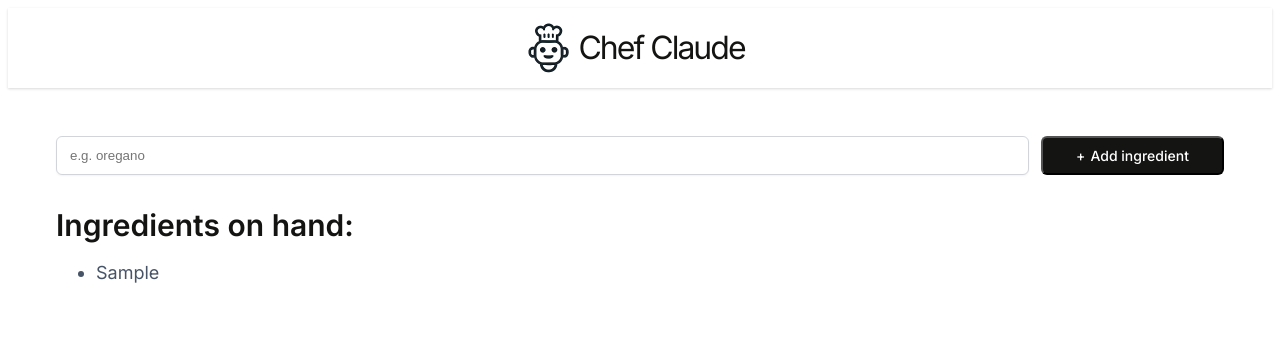
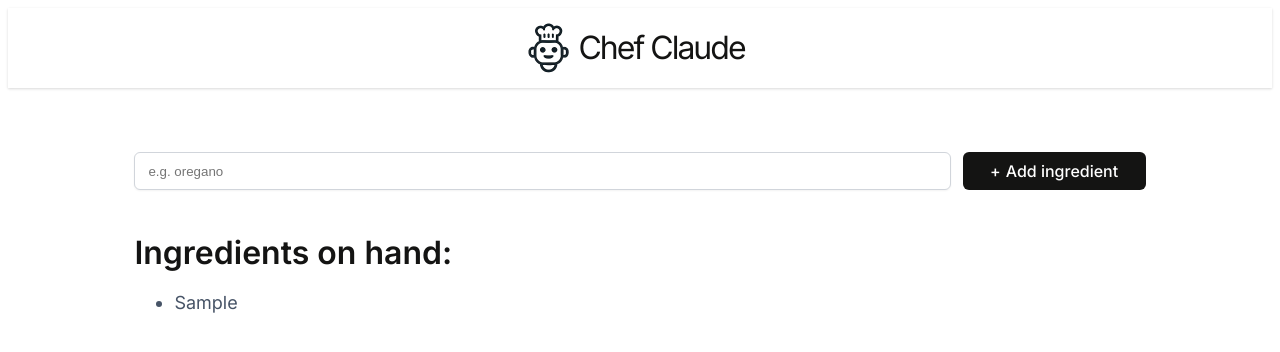
Before and after one commit to sumayya-yasin/chef-claude, a React (Vite) app: page / in a window 1280 px wide. Both pictures are taken after typing "Sample" into the empty fields and a click on the button "Add ingredient". Shown: the top 352 px of the page. Built offline with nearby package versions, Linux system fonts and the light colour scheme; no server answers; what @huggingface/inference would draw is missing.

Commit message:
Feat: Complete AI integrations and layout styles

```diff
--- a/package.json
+++ b/package.json
@@ -13,7 +13,8 @@
     "@huggingface/inference": "^4.6.1",
     "dotenv": "^17.2.1",
     "react": "^19.1.0",
-    "react-dom": "^19.1.0"
+    "react-dom": "^19.1.0",
+    "react-markdown": "^8.0.7"
   },
   "devDependencies": {
     "@eslint/js": "^9.30.1",
--- a/src/App.css
+++ b/src/App.css
@@ -18,7 +18,6 @@ body {
 }
 
 h1,
-h2,
 h3 {
   margin: 0;
 }
@@ -47,7 +46,10 @@ h3 {
 /* main component */
 
 .main {
-  padding: 3rem;
+  box-sizing: border-box;
+  margin: 4rem auto;
+  width: 80%;
+
 }
 
 /* add ingredient section */
@@ -69,13 +71,20 @@ h3 {
 
 .add-ingredient__btn {
   background: var(--primary-black);
+  border: none;
   border-radius: 6px;
   color: white;
+  cursor: pointer;
   font-family: inter;
-  font-size: 0.875rem;
+  font-size: 1rem;
   font-weight: 500;
   padding: 9px 17px;
   width: 183px;
+}
+
+.add-ingredient__btn:hover {
+  background-color: var(--grey-accent);
+  transition: background-color 0.3s ease-in-out;
 }
 
 .add-ingredient__form>button::before {
@@ -84,18 +93,18 @@ h3 {
 }
 
 /* ingredients display section */
-.ingredients-section__heading {
+.heading {
   font-weight: 600;
-  font-size: 30px;
+  font-size: 2rem;
   margin-bottom: 0;
-  padding-top: 2rem;
+  padding-top: 1rem;
 }
 
-.ingredients-section__list__items {
+.list__items {
+  color: var(--light-text);
+  font-size: 1.125rem;
   font-weight: 400;
-  font-size: 1.125rem;
-  line-height: 28px;
-  color: var(--light-text);
+  line-height: 30px;
 }
 
 /* ingredients section callout */
@@ -105,7 +114,7 @@ h3 {
   border-radius: 8px;
   display: flex;
   justify-content: space-between;
-  margin: 2rem 0;
+  margin: 1.7rem 0;
   padding: 2.5rem 3rem 3rem 3rem;
 }
 
@@ -117,6 +126,7 @@ h3 {
 
 .callout__text {
   color: var(--grey-accent);
+  font-size: 1rem;
   margin: 0rem;
 }
 
@@ -126,17 +136,58 @@ h3 {
   border: none;
   box-shadow: 0px 1px 2px 0px #0000000D;
   color: var(--dark-text);
+  cursor: pointer;
   font-family: inter, 'sans-serif';
-  font-size: .875rem;
+  font-size: 1rem;
   font-weight: 500;
   padding: 9px 17px;
 }
 
+.callout__btn:disabled {
+  cursor: not-allowed;
+  opacity: 0.7;
+  pointer-events: none;
+}
+
+.callout__btn:hover {
+  background-color: #ea6336;
+  transition: background-color 0.3s ease-in-out;
+}
+
 @media screen and (max-width:680px) {
+  .main {
+    padding: 2rem 0.5rem
+  }
+
+  .add-ingredient__btn {
+    padding: 0 0.7rem;
+    width: auto;
+  }
+
   .callout {
     flex-direction: column;
     gap: 2rem;
   }
+}
 
+/* recipe section */
+.recipe-container {
+  color: var(--light-text);
+  font-size: 1.125rem;
+  font-weight: 400;
+  line-height: 28px;
+  padding: 0.5rem;
+  opacity: 0;
+  transform: translateY(20px);
+  transition: all 0.6s ease-out;
+}
 
+.recipe-container.visible {
+  opacity: 1;
+  transform: translateY(0);
 }
+
+.recipe-container ul li,
+.recipe-container ol li {
+  margin-bottom: 0.7rem;
+}
--- a/src/components/Body.jsx
+++ b/src/components/Body.jsx
@@ -5,17 +5,29 @@ import { getRecipeFromMistral } from "../ai";
 
 export default function Body() {
   const [ingredients, setIngredients] = useState([]);
-  const [recipe, setRecipe] = useState([]);
+  const [recipe, setRecipe] = useState();
+  const [isLoading, setIsLoading] = useState(false);
+  const [recipeVisible, setRecipeVisible] = useState(false);
 
   function addIngredient(formData) {
     const newIngredient = formData.get("ingredient");
     setIngredients((prevIngredients) => [...prevIngredients, newIngredient]);
   }
 
-  function getRecipe() {
-    setRecipe(getRecipeFromMistral(ingredients));
+  async function getRecipe() {
+    setIsLoading(true);
+    const generatedRecipe = await getRecipeFromMistral(ingredients);
+    setRecipe(generatedRecipe);
+    setIsLoading(false);
+    setTimeout(() => {
+      document
+        .getElementById("recipe-section")
+        .scrollIntoView({ behavior: "smooth", block: "nearest" });
+    }, 10);
+    setTimeout(() => {
+      setRecipeVisible(true);
+    }, 150);
   }
-
   return (
     <main className="main">
       <form className="add-ingredient__form" action={addIngredient}>
@@ -29,9 +41,13 @@ export default function Body() {
         <button className="add-ingredient__btn">Add ingredient</button>
       </form>
       {ingredients.length > 0 ? (
-        <IngredientsList ingredients={ingredients} getRecipe={getRecipe} />
+        <IngredientsList
+          ingredients={ingredients}
+          getRecipe={getRecipe}
+          loadingState={isLoading}
+        />
       ) : null}
-      {recipe != null ? <ClaudeRecipe recipe={recipe} /> : null}{" "}
+      {recipe && <ClaudeRecipe recipe={recipe} recipeVisible={recipeVisible}/>}
     </main>
   );
 }
--- a/src/components/ClaudeRecipe.jsx
+++ b/src/components/ClaudeRecipe.jsx
@@ -1,66 +1,15 @@
+import ReactMarkdown from "react-markdown";
+
 export default function ClaudeRecipe(props) {
+  console.log(props.recipe);
   return (
-    <section>
-      {props.recipe}
-      {/* <h2>Chef Claude Recommends:</h2>
-          <article className="suggested-recipe-container" aria-live="polite">
-            <p>
-              Based on the ingredients you have available, I would recommend
-              making a simple a delicious <strong>Beef Bolognese Pasta</strong>.
-              Here is the recipe:
-            </p>
-            <h3>Beef Bolognese Pasta</h3>
-            <strong>Ingredients:</strong>
-            <ul>
-              <li>1 lb. ground beef</li>
-              <li>1 onion, diced</li>
-              <li>3 cloves garlic, minced</li>
-              <li>2 tablespoons tomato paste</li>
-              <li>1 (28 oz) can crushed tomatoes</li>
-              <li>1 cup beef broth</li>
-              <li>1 teaspoon dried oregano</li>
-              <li>1 teaspoon dried basil</li>
-              <li>Salt and pepper to taste</li>
-              <li>
-                8 oz pasta of your choice (e.g., spaghetti, penne, or linguine)
-              </li>
-            </ul>
-            <strong>Instructions:</strong>
-            <ol>
-              <li>
-                Bring a large pot of salted water to a boil for the pasta.
-              </li>
-              <li>
-                In a large skillet or Dutch oven, cook the ground beef over
-                medium-high heat, breaking it up with a wooden spoon, until
-                browned and cooked through, about 5-7 minutes.
-              </li>
-              <li>
-                Add the diced onion and minced garlic to the skillet and cook
-                for 2-3 minutes, until the onion is translucent.
-              </li>
-              <li>Stir in the tomato paste and cook for 1 minute.</li>
-              <li>
-                Add the crushed tomatoes, beef broth, oregano, and basil. Season
-                with salt and pepper to taste.
-              </li>
-              <li>
-                Reduce the heat to low and let the sauce simmer for 15-20
-                minutes, stirring occasionally, to allow the flavors to meld.
-              </li>
-              <li>
-                While the sauce is simmering, cook the pasta according to the
-                package instructions. Drain the pasta and return it to the pot.
-              </li>
-              <li>
-                Add the Bolognese sauce to the cooked pasta and toss to combine.
-              </li>
-              <li>
-                Serve hot, garnished with additional fresh basil or grated
-                Parmesan cheese if desired.
-              </li>
-            </ol>
-          </article> */}
+    <section
+      id="recipe-section"
+      className={`recipe-container ${props.recipeVisible ? "visible" : ""}`}
+      aria-live="polite"
+    >
+      <h2>Chef Claude Recipe Recommendation:</h2>
+      <ReactMarkdown>{props.recipe}</ReactMarkdown>
     </section>
   );
 }
--- a/src/components/IngredientsList.jsx
+++ b/src/components/IngredientsList.jsx
@@ -1,13 +1,13 @@
 export default function IngredientsList(props) {
   const ingredientList = props.ingredients.map((ingredient) => (
-    <li className="ingredients-section__list__items" key={ingredient}>
+    <li className="list__items" key={ingredient}>
       {ingredient}
     </li>
   ));
 
   return (
     <section>
-      <h2 className="ingredients-section__heading">Ingredients on hand:</h2>
+      <h2 className="heading">Ingredients on hand:</h2>
       <ul>{ingredientList}</ul>
       {props.ingredients.length > 3 ? (
         <div className="callout">
@@ -17,8 +17,12 @@ export default function IngredientsList(props) {
               Generate a recipe from your list of ingredients.
             </p>
           </div>
-          <button className="callout__btn" onClick={props.getRecipe}>
-            Get a recipe
+          <button
+            className="callout__btn"
+            onClick={props.getRecipe}
+            disabled={props.loadingState ? true : false}
+          >
+            {props.loadingState ? "Loading..." : "Get a recipe"}
           </button>
         </div>
       ) : null}
```
Also changed, not shown: 1 other file (tests, documents, lock files or other folders).
